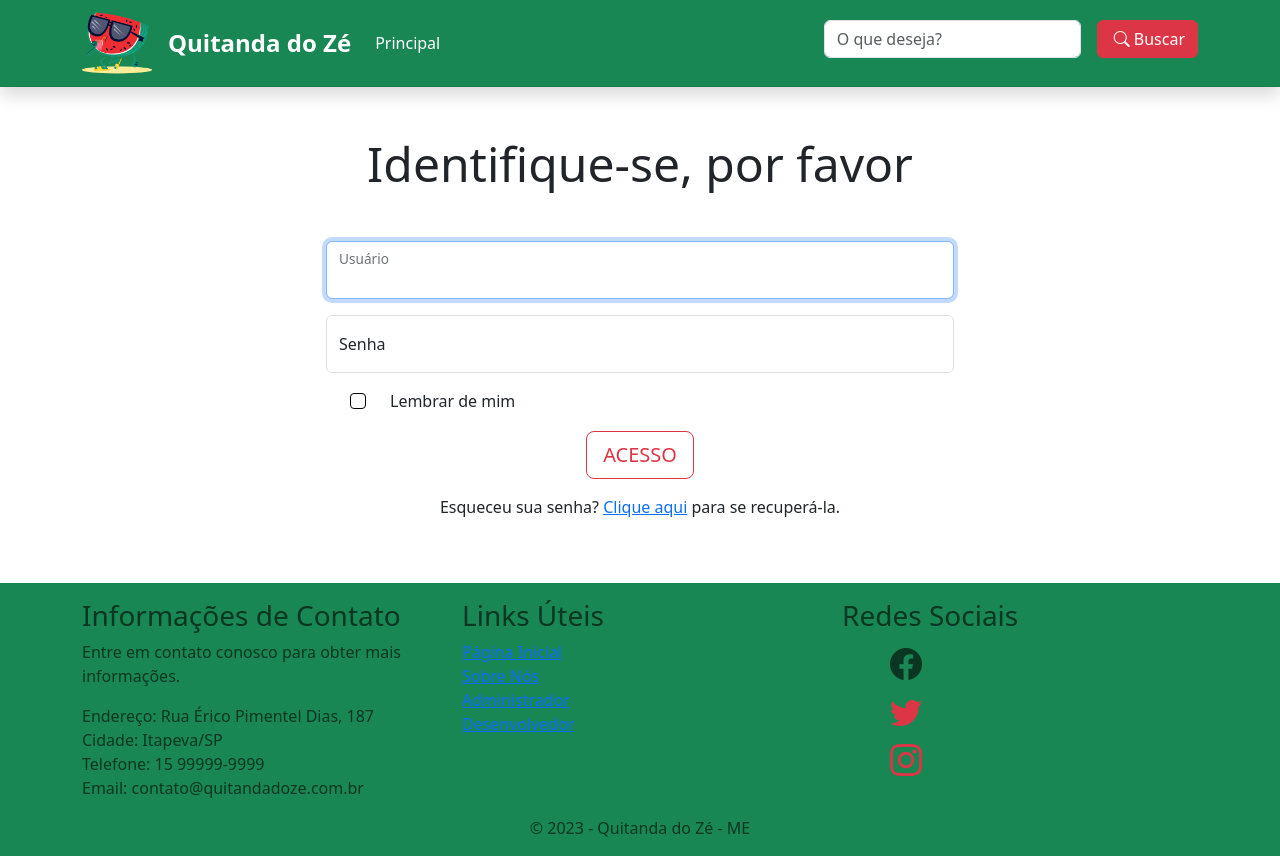
After one commit to ni-vis/ProjetoQuitanda, a Flask app: page /login in a window 1280 px wide. The commit adds this page. Run offline with Flask 3, Linux system fonts and the light colour scheme.

Commit message:
Update ProjetoQuitanda

```diff
--- a/app.py
+++ b/app.py
@@ -8,7 +8,7 @@ import sqlite3 as sql
 import uuid
 # serve para gerar nomes/numeros aleatorios unicos para as imagens, gera numeros aleatorios para concatenar com os nomes das imagens que serao utilizadas (uuid)
 app = Flask(__name__)
-app.secrect_key = "quitandazezinho"
+app.secret_key = "quitandazezinho"
 # salvar sessao e colocar ums especie de segruança (secrect_key)
 usuario = 'Seu José'
 senha = 'Eu,Zé'
@@ -37,10 +37,25 @@ def iniciar_db():
 def index():
     iniciar_db()
     conexao = conecta_database()
-    produtos = conexao.execute('SELECT * FROM produtos ORDER BY id_prod DESC').fetchall
+    produtos = conexao.execute('SELECT * FROM produtos ORDER BY id_prod DESC').fetchall()
     conexao.close()
-    title = 'Home'
+    title = 'home'
     return render_template('home.html', produtos=produtos, title=title)
+# ROTA DA PÁGINA ACESSO ↧
+@app.route("/acesso", methods=['post'])
+#ROTA DA PÁGIA DE LOGIN↧
+@app.route("/login")
+def login():
+    return render_template("login.html")
+def acesso():
+    global usuario, senha
+    usuario_informado = request.form["usuario"]
+    senha_informada = request.form["senha"]
+    if usuario == usuario_informado and senha == senha_informada:
+        session["login"] = True
+        return redirect('/adm')
+    else:
+        return render_template("login.html",msg="Usuário/Senha estão incorretos!")
 # FINAL DO CODIGO - EXECUTANDO O SERVIDOR
 app.run(debug=True)
 # caso nao colocado não é possivel ver os erros
--- a/esquema.sql
+++ b/esquema.sql
@@ -4,6 +4,7 @@ CREATE TABLE IF NOT EXISTS produtos (
     id_prod INTEGER PRIMARY KEY,
     -- nao pode cadastrar um produto no banco de dados sem ter um nome ↧
     nome_prod TEXT NOT NULL,
+    desc_prod TEXT NOT NULL,
     -- nao pode cadastrar um produto no banco de dados sem ter um preço / REAL valor decimal (float) ↧
     preco_prod REAL NOT NULL,
     -- nao pode cadastrar um produto no banco de dados sem ter imagem / é text porque vai colocar endereço da imagem, é isso o que ele lê ↧
--- a/templates/home.html
+++ b/templates/home.html
@@ -1,6 +1,8 @@
 {% extends "modelo.html" %}
 {% block conteudo %}
+
     <h1 class='display-1 text-danger text-center'>
-        pagina em construcao
+        página em construção
     </h1>
+
 {% endblock %}
--- /dev/null
+++ b/templates/login.html
@@ -0,0 +1,77 @@
+{% extends 'modelo.html' %}
+{% block conteudo %}
+
+<h1 class="mb-5 display-5 text-center">Identifique-se, por favor</h1>
+<!-- Título centralizado -->
+
+<div class="row justify-content-center">
+
+  <form action="/acesso" method="post" class="text-center col-10 col-md-8 col-lg-6 needs-validation" novalidate>
+    <!-- Formulário com ação para "/acesso", método "post" e classes para centralização, largura em diferentes tamanhos de tela, e desativação da validação do navegador (novalidate) -->
+
+    <div class="form-floating mb-3">
+      <!-- Início de um campo de entrada com rótulo flutuante-->
+
+      <input type="text" name="usuario" id="usuario" class="form-control" placeholder="" autofocus required />
+      <!-- Campo de entrada de texto para o nome de usuário. É obrigatório (required) -->
+      <label for="usuario">Usuário</label>
+      <!-- Rótulo para o campo de usuário -->
+
+      <div class="invalid-feedback">Você deve informar o nome do usuário</div>
+      <!-- Mensagem de feedback de validação para o campo de usuário, exibida se o campo estiver vazio -->
+    </div>
+
+    <div class="form-floating mb-3">
+      <!-- Início de um campo de entrada com rótulo flutuante -->
+
+      <input type="password" name="senha" id="senha" class="form-control" placeholder="" required />
+      <!-- Campo de entrada de senha. É obrigatório (required) -->
+      <label for="senha">Senha</label>
+      <!-- Rótulo para o campo de senha -->
+
+      <div class="invalid-feedback">Você deve informar a senha do usuário</div>
+      <!-- Mensagem de feedback de validação para o campo de senha, exibida se o campo estiver vazio -->
+    </div>
+
+    <div class="form-check-label text-danger text-center">
+      <!-- Início de um rótulo de verificação de formulário com classe de texto perigoso (vermelho)-->
+      <p>{{ msg }}</p>
+      <!-- Exibe uma mensagem dinâmica (variável "{{ msg }}") no formulário -->
+    </div>
+    <div class="form-check mb-3 d-flex justify-content-start">
+
+        <div class="form-check">
+          <input type="checkbox" class="form-check-input border border-black border-1" name="chklembrar" id="chklembrar">
+          <label for="chkLembrar" class="form-check-label ms-3">Lembrar de mim</label>
+        </div>
+      </div>
+
+      <input type="submit" value="ACESSO" name="ACESSO" class="btn btn-lg btn-outline-danger">
+      <p class="mt-3">Esqueceu sua senha? <a href="/recuperarsenha.html">Clique aqui</a> para se recuperá-la.</p>
+
+  </form>
+</div>
+
+
+<script>// Exemplo de JavaScript inicial para desabilitar envios de formulários se houver campos inválidos
+    (() => {
+      'use strict'
+
+      // Busca todos os formulários aos quais queremos aplicar estilos de validação personalizados do Bootstrap
+      const forms = document.querySelectorAll('.needs-validation')
+
+      // Faça um loop sobre eles e evite o envio
+      Array.from(forms).forEach(form => {
+        form.addEventListener('submit', event => {
+          if (!form.checkValidity()) {
+            event.preventDefault()
+            event.stopPropagation()
+          }
+
+          form.classList.add('was-validated')
+        }, false)
+      })
+    })()
+</script>
+
+{% endblock %}
--- a/templates/modelo.html
+++ b/templates/modelo.html
@@ -39,10 +39,10 @@
                             <a class="nav-link active text-white" aria-current="page" href="#">Principal</a>
                           </li>
 
-            {% comment %} <li class="nav-item">
-            <a class="nav-link text-white " aria-current="page" href="sobre.html">Quem somos</a>
+            <li class="nav-item">
+            <a class="nav-link text-white " aria-current="page" href="sobre.html"></a>
             </li>
-            </ul> {% endcomment %}
+            </ul>
 
 
                         <form class="d-flex" role="search">
@@ -59,24 +59,12 @@
 
         <main class='flex-fill py-5'>
             {% block conteudo %}
+
+
             {% endblock%}
         </main>
 
-
-
-
-
-
-
-
-
-
-
-
-
-
-
-        <footer class="bg-success text-success-emphasis py-5">
+        <footer class="bg-success text-success-emphasis py-3">
             <div class="container">
                 <div class="row">
                     <div class="col-md-4">
@@ -85,7 +73,7 @@
                         <ul class="list-unstyled">
                             <li>Endereço: Rua Érico Pimentel Dias, 187</li>
                             <li>Cidade: Itapeva/SP</li>
-                            <li>Telefone:  15 99999-9999</li>
+                            <li>Telefone: 15 99999-9999</li>
                             <li>Email: contato@quitandadoze.com.br</li>
                         </ul>
                     </div>
@@ -98,26 +86,22 @@
                             <li><a href="#">Desenvolvedor</a></li>
                         </ul>
                     </div>
-
-
-                <div class="col-md-4">
-                    <h3>Redes Sociais</h3>
-                    <ul class="list-unstyled">
-                        <li><a href="#"><i class="bi bi-facebook mx-5 fs-3 text-center text-success-emphasis"></i> </a></li>
-                        <li><a href="#"><i class="bi bi-twitter mx-5 fs-3 text-danger"></i> </a></li>
-                        <li><a href="#"><i class="bi bi-instagram mx-5 fs-3 text-danger"></i> </a></li>
-                    </ul>
+                    <div class="col-md-4">
+                        <h3>Redes Sociais</h3>
+                        <ul class="list-unstyled">
+                            <li><a href="#"><i class="bi bi-facebook mx-2 fs-2 text-center text-success-emphasis mx-5"></i> </a></li>
+                            <li><a href="#"><i class="bi bi-twitter mx-2 fs-2 text-danger mx-5"></i> </a></li>
+                            <li><a href="#"><i class="bi bi-instagram mx-2 fs-2 text-danger mx-5"></i> </a></li>
+                        </ul>
+                    </div>
                 </div>
-
-
-
-                </div>
-                <div class="row mt-4">
+                <div class="row">
                     <div class="col-md-12 text-center">
                         &copy;  2023 - Quitanda do Zé - ME
                     </div>
                 </div>
             </div>
+
         </footer>
 
         <script src="https://cdn.jsdelivr.net/npm/bootstrap@5.3.2/dist/js/bootstrap.bundle.min.js" integrity="sha384-C6RzsynM9kWDrMNeT87bh95OGNyZPhcTNXj1NW7RuBCsyN/o0jlpcV8Qyq46cDfL" crossorigin="anonymous"></script>
```
Also changed, not shown: db_quitanda.db (added).
